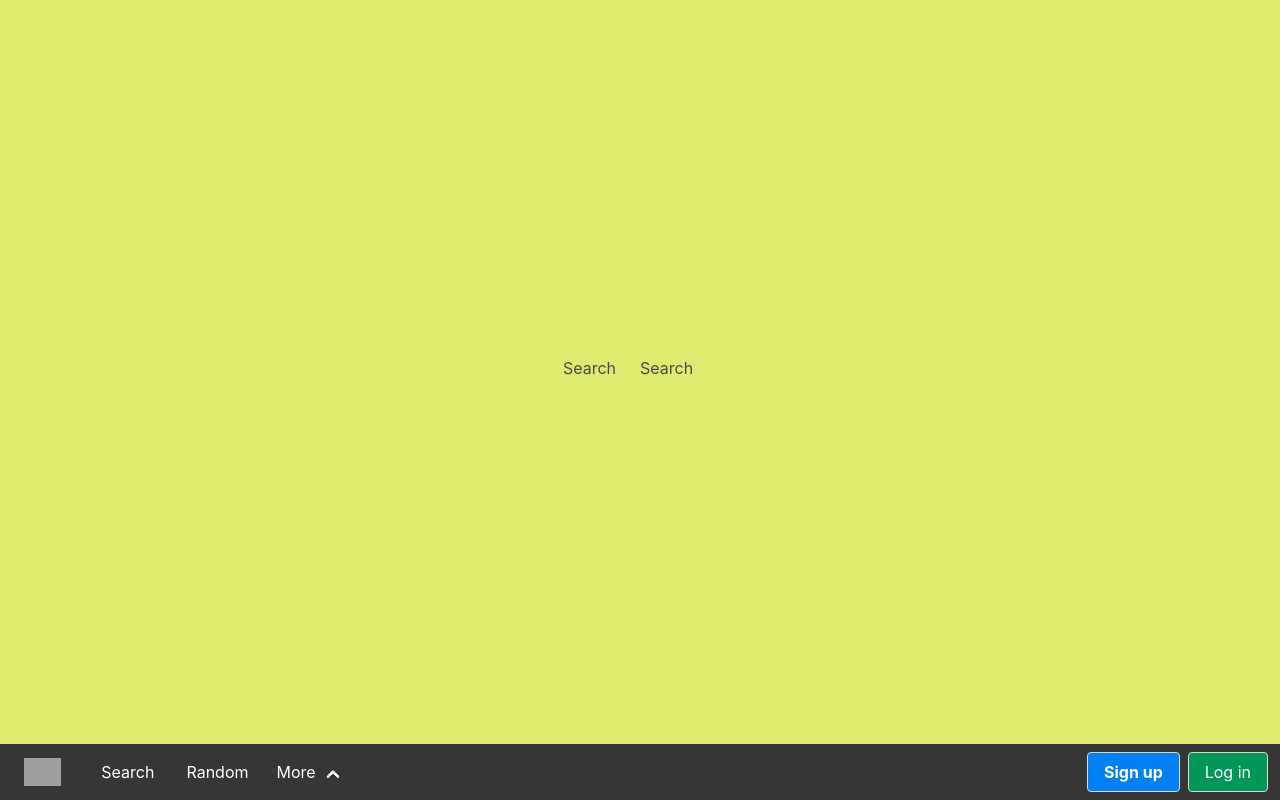
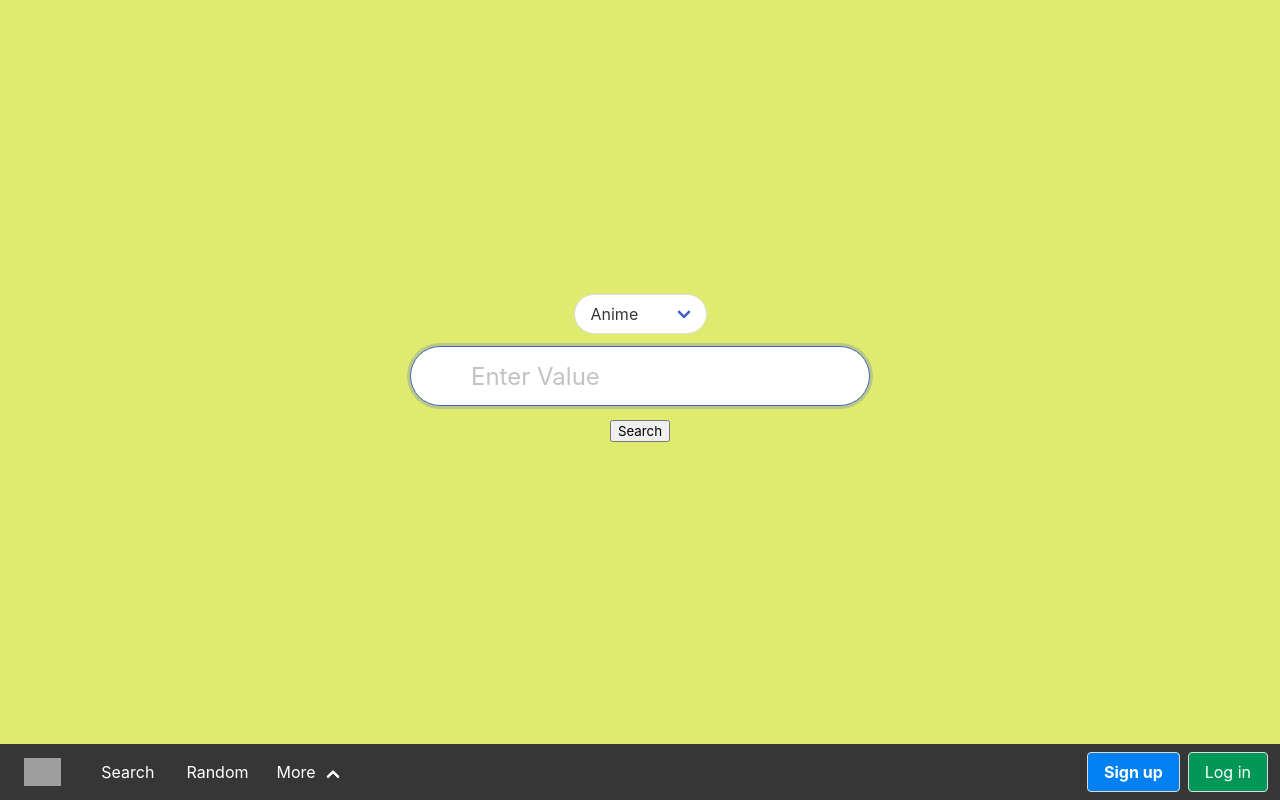
Before and after one commit to shaw8wit/otaku-spot, a Django app: page /quotes/search in a window 1280 px wide. Run offline with Django 3.2, Linux system fonts and the light colour scheme; some web fonts are replaced; grey boxes are pictures that could not be loaded.

Commit message:
Search designed

```diff
--- a/quotes/templates/quotes/search.html
+++ b/quotes/templates/quotes/search.html
@@ -2,10 +2,35 @@
 
 {% block body %}
 
-<div class="center">Search
-    <a href="{% url 'display' r=1 %}" class="navbar-item px-5">
-        Search
-    </a>
+<div class="center">
+    <center>
+        <form action="{% url 'display' r=1 %}" method="post">
+            {% csrf_token %}
+
+            <div class="field">
+                <div class="control">
+                    <div class="select is-rounded">
+                        <select>
+                            <option>Anime</option>
+                            <option>Character</option>
+                        </select>
+                    </div>
+                </div>
+            </div>
+
+            <div class="field">
+                <div class="control has-icons-left is-large">
+                    <input autofocus class="input is-large is-rounded search" type="text" name="value"
+                        placeholder="Enter Value">
+                    <span class="icon is-large is-left">
+                        <i class="fas fa-search"></i>
+                    </span>
+                </div>
+            </div>
+
+            <input class="searchButton" type="submit" value="Search">
+        </form>
+    </center>
 </div>
 
 
```
